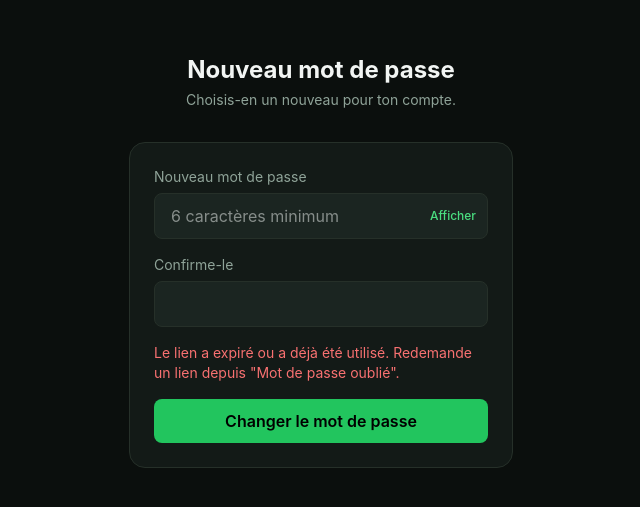
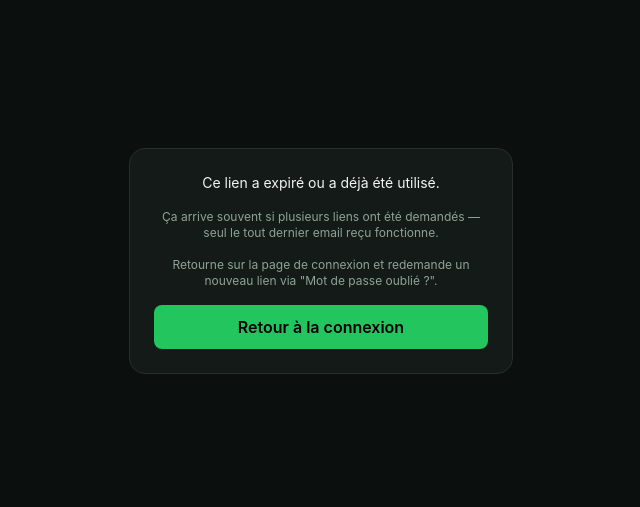
Before and after one commit to Adom697/MATCHS-STARTS, a Next.js app: page /reset-password in a window 1280 px wide. Shown: the part 139-646 px from the top of the page, without its empty margins (319-959 px from the left). Built offline with nearby package versions, Linux system fonts and the light colour scheme; no server answers.

Commit message:
Reset-password: clearer expired-link screen, button always responds instead of staying disabled

```diff
--- a/src/app/reset-password/page.tsx
+++ b/src/app/reset-password/page.tsx
@@ -8,7 +8,8 @@ function ResetPasswordForm() {
   const [password, setPassword] = useState('');
   const [confirm, setConfirm] = useState('');
   const [error, setError] = useState('');
-  const [ready, setReady] = useState(false);
+  const [linkExpired, setLinkExpired] = useState(false);
+  const [checking, setChecking] = useState(true);
   const [submitting, setSubmitting] = useState(false);
   const [visible, setVisible] = useState(false);
   const router = useRouter();
@@ -17,6 +18,7 @@ function ResetPasswordForm() {
 
   useEffect(() => {
     async function establishSession() {
+      try {
         const tokenHash = searchParams.get('token_hash');
         const type = searchParams.get('type');
         const code = searchParams.get('code');
@@ -26,29 +28,19 @@ function ResetPasswordForm() {
             token_hash: tokenHash,
             type: 'recovery',
           });
-        if (verifyError) {
-          setError('Le lien a expiré ou a déjà été utilisé. Redemande un lien depuis "Mot de passe oublié".');
+          if (verifyError) setLinkExpired(true);
+        } else if (code) {
+          const { error: exchangeError } = await supabase.auth.exchangeCodeForSession(code);
+          if (exchangeError) setLinkExpired(true);
+        } else {
+          const { data } = await supabase.auth.getSession();
+          if (!data.session) setLinkExpired(true);
         }
-        setReady(true);
-        return;
+      } catch {
+        setLinkExpired(true);
+      } finally {
+        setChecking(false);
       }
-
-      if (code) {
-        const { error: exchangeError } = await supabase.auth.exchangeCodeForSession(code);
-        if (exchangeError) {
-          setError('Le lien a expiré ou a déjà été utilisé. Redemande un lien depuis "Mot de passe oublié".');
-        }
-        setReady(true);
-        return;
-      }
-
-      // Fallback: legacy hash-based link already exchanged by the browser
-      // client on load.
-      const { data } = await supabase.auth.getSession();
-      if (!data.session) {
-        setError('Le lien a expiré ou a déjà été utilisé. Redemande un lien depuis "Mot de passe oublié".');
-      }
-      setReady(true);
     }
 
     establishSession();
@@ -72,15 +64,49 @@ function ResetPasswordForm() {
     setSubmitting(false);
 
     if (updateError) {
-      setError(
-        updateError.message.includes('session') || updateError.message.includes('token')
-          ? 'Le lien a expiré ou a déjà été utilisé. Redemande un lien depuis "Mot de passe oublié".'
-          : updateError.message
-      );
+      if (updateError.message.toLowerCase().includes('session') || updateError.message.toLowerCase().includes('token')) {
+        setLinkExpired(true);
+      } else {
+        setError(updateError.message);
+      }
       return;
     }
 
     router.push('/dashboard');
+  }
+
+  if (checking) {
+    return (
+      <div className="min-h-screen flex items-center justify-center px-6 bg-background">
+        <p className="text-muted text-sm">Vérification du lien...</p>
+      </div>
+    );
+  }
+
+  if (linkExpired) {
+    return (
+      <div className="min-h-screen flex items-center justify-center px-6 bg-background">
+        <div className="w-full max-w-sm">
+          <div className="bg-surface border border-border rounded-2xl p-6 text-center space-y-4">
+            <p className="text-foreground text-sm">
+              Ce lien a expiré ou a déjà été utilisé.
+            </p>
+            <p className="text-muted text-xs">
+              Ça arrive souvent si plusieurs liens ont été demandés — seul le tout dernier email reçu fonctionne.
+            </p>
+            <p className="text-muted text-xs">
+              Retourne sur la page de connexion et redemande un nouveau lien via &quot;Mot de passe oublié ?&quot;.
+            </p>
+            <button
+              onClick={() => router.push('/login')}
+              className="w-full bg-accent-strong hover:bg-accent text-black font-semibold rounded-lg py-2.5 transition-colors"
+            >
+              Retour à la connexion
+            </button>
+          </div>
+        </div>
+      </div>
+    );
   }
 
   return (
@@ -130,7 +156,7 @@ function ResetPasswordForm() {
 
           <button
             type="submit"
-            disabled={!ready || submitting}
+            disabled={submitting}
             className="w-full bg-accent-strong hover:bg-accent disabled:opacity-50 text-black font-semibold rounded-lg py-2.5 transition-colors"
           >
             {submitting ? 'Enregistrement...' : 'Changer le mot de passe'}
```
Lines whose indentation alone changed are shown as unchanged.
